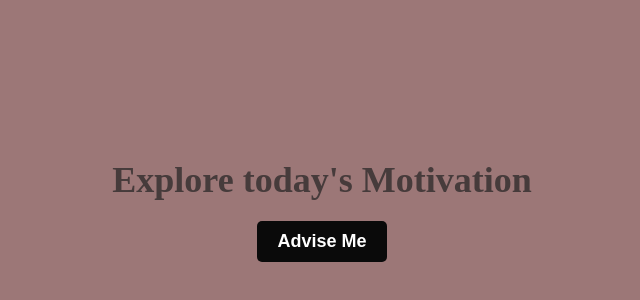
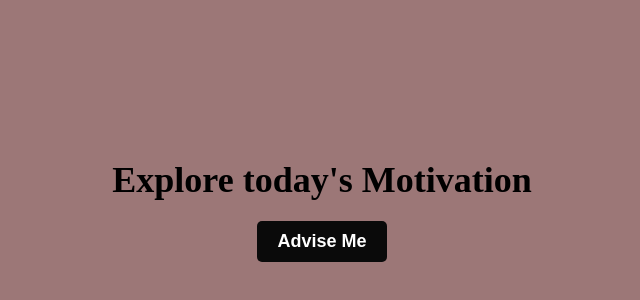
Before and after one commit to i-iqra/mixed-message-generator, a plain HTML site: page html.html in a window 1280 px wide. Shown: the part 204-504 px from the top of the page, without its empty margins (318-958 px from the left). Drawn offline with Linux system fonts and the light colour scheme.

Commit message:
update css

```diff
--- a/style.css
+++ b/style.css
@@ -15,7 +15,7 @@
   h1 {
     font-size: 36px;
     font-weight: bold;
-    color: #463b3b;
+    color: #000000;
     margin-bottom: 20px;
   }
 
```
